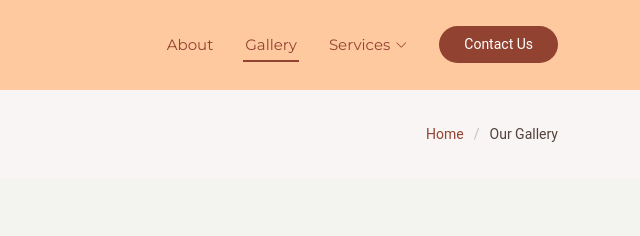
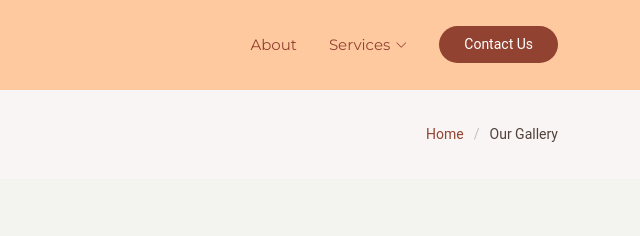
Before and after one commit to animal-partners/animalpartnerssingapore, a plain HTML site: page gallery.html in a window 1280 px wide. Shown: the top 236 px of the page, 640-1280 px from the left. Drawn offline with Linux system fonts and the light colour scheme.

Commit message:
Update gallery.html

```diff
--- a/gallery.html
+++ b/gallery.html
@@ -125,7 +125,6 @@
       <nav id="navmenu" class="navmenu">
         <ul>
           <li><a href="aboutus.html" style="color: #924230;"><span>About</span></a></li>
-          <li><a href="gallery.html" class="active" style="color: #924230;"><span>Gallery</span></a></li>
             <li class="dropdown" style="color: #924230;"><a><span>Services</span> <i class="bi bi-chevron-down toggle-dropdown"></i></a>
             <ul>
               <li class="dropdown"><a href="aaa.html"><span>Animal-Assisted Activities</span> <i class="bi bi-chevron-down toggle-dropdown"></i></a>
```
